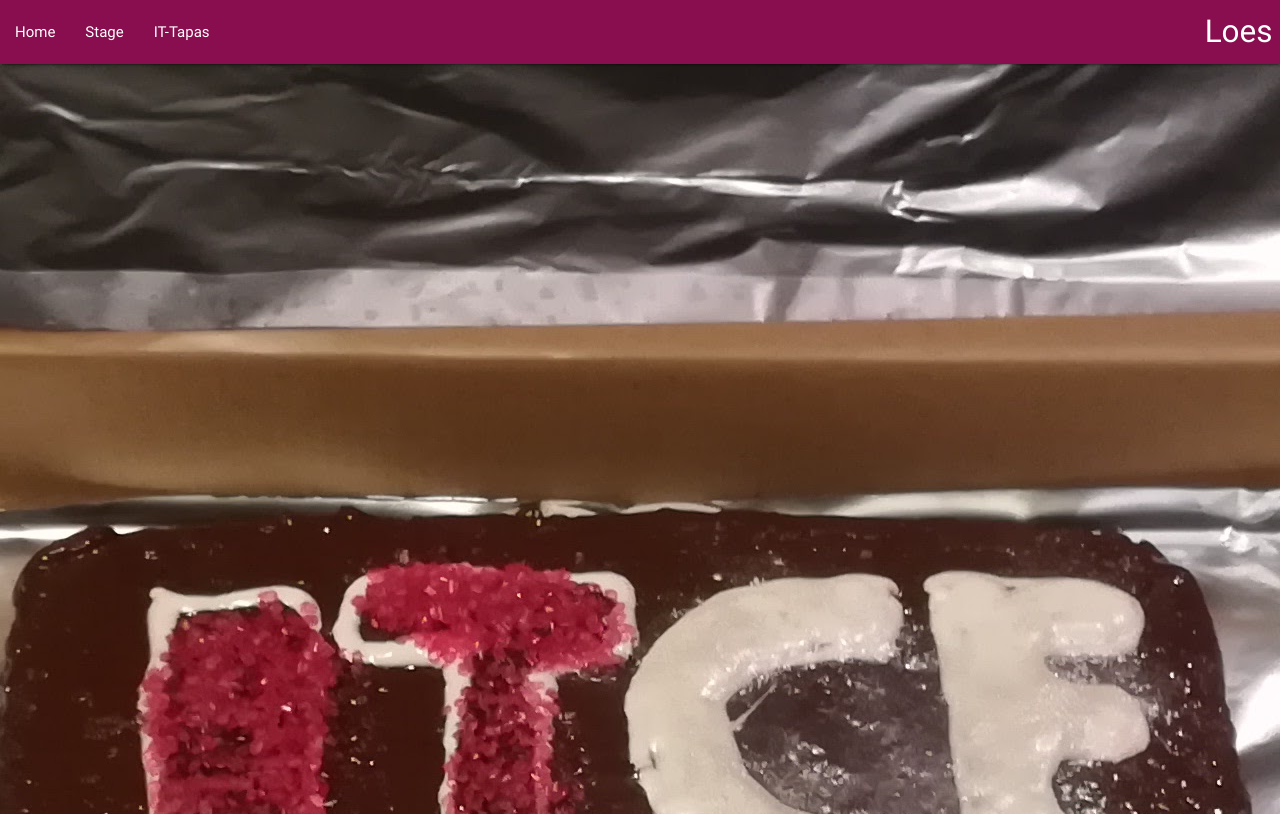
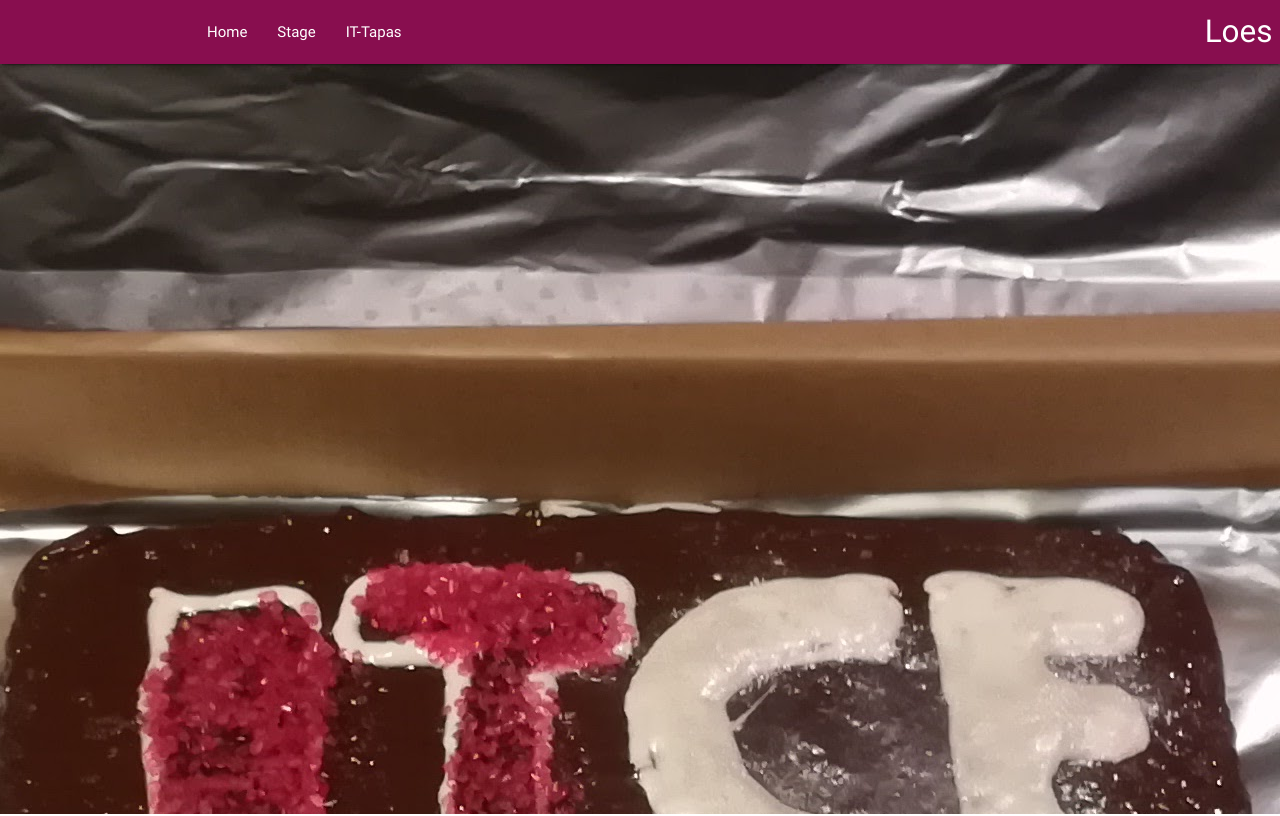
Before and after one commit to LoesK-immalle/GipSite, a plain HTML site: page stage.html in a window 1280 px wide. Shown: the top 816 px of the page. Drawn offline with nearby package versions, Linux system fonts and the light colour scheme.

Commit message:
Tried to pretty up the nav bar

```diff
--- a/stage.html
+++ b/stage.html
@@ -37,7 +37,8 @@
     </style>
     <nav>
         <div class="nav-wrapper pink darken-4">
-            <a href="index.html" class="brand-logo right">Loes</a>
+            <div class="row container">
+                <a href="#" class="brand-logo right">Loes</a>
                 <ul id="nav-mobile" class="left hide-on-med-and-down">
                   <li>
                     <a href="index.html">Home</a>
@@ -49,7 +50,7 @@
                     <a href="it-tapas.html">IT-Tapas</a>
                   </li>
                 </ul>
-
+                </div>
         </div>
     </nav>
     <div id="parallax" class="parallax-container">
```
Also changed, not shown: it-tapas.html (+3 -1 lines). Lines whose indentation alone changed are shown as unchanged.
